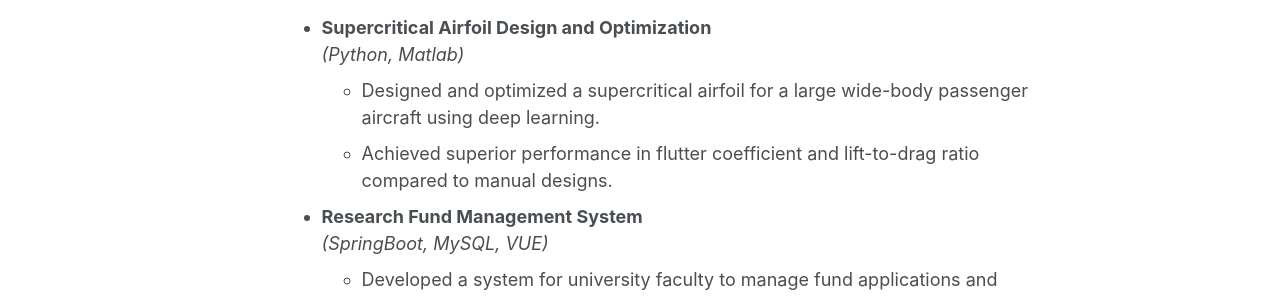
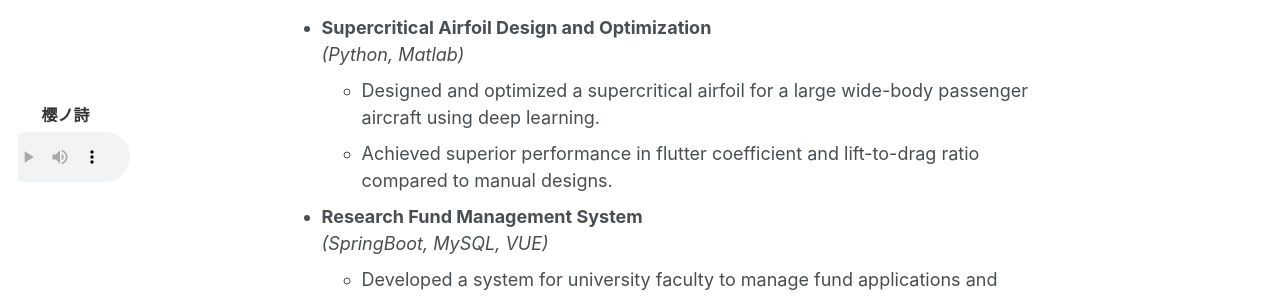
Before and after one commit to starquakee/starquakee.github.io, a Jekyll site: the page built from _pages/about.md, in a window 1280 px wide and 1400 px high, scrolled down 515 px. Shown: the part 669-965 px from the top of the window. Built offline with Jekyll 4.4.1, drawn with Linux system fonts in a browser that asks for light colours; some web fonts are replaced.

Commit message:
Add background music player

```diff
--- a/_includes/author-profile.html
+++ b/_includes/author-profile.html
@@ -184,3 +184,101 @@
     </ul>
   </div>
 </div>
+
+<!--<div class="music-player">-->
+<!--  <style>-->
+<!--    /* 播放器整体容器样式 */-->
+<!--    .player-container {-->
+<!--      display: flex;-->
+<!--      flex-direction: column; /* 垂直排列 */-->
+<!--      align-items: start; /* 水平居中对齐 */-->
+<!--      justify-content: start; /* 垂直居中对齐 */-->
+<!--      text-align: center; /* 文本居中 */-->
+<!--      margin: 10px 0; /* 上下外边距 */-->
+<!--    }-->
+
+<!--    /* 歌曲名称样式 */-->
+<!--    .song-title {-->
+<!--      font-size: 16px;-->
+<!--      font-weight: bold;-->
+<!--      margin-bottom: 5px; /* 和播放器之间的间距 */-->
+<!--    }-->
+
+<!--    /* 调整播放器样式 */-->
+<!--    .small-audio-player {-->
+<!--      width: 128px; /* 播放器的宽度 */-->
+<!--      height: 50px; /* 播放器的高度 */-->
+<!--    }-->
+
+<!--    /* 隐藏不需要的控件 */-->
+<!--    audio::-webkit-media-controls-timeline,-->
+<!--    audio::-webkit-media-controls-menu-button,-->
+<!--    audio::-webkit-media-controls-current-time-display,-->
+<!--    audio::-webkit-media-controls-time-remaining-display {-->
+<!--      display: none; /* 隐藏进度条、菜单和时间 */-->
+<!--    }-->
+<!--  </style>-->
+
+<!--  &lt;!&ndash; 播放器内容 &ndash;&gt;-->
+<!--  <div class="player-container">-->
+<!--    <div class="song-title">     櫻ノ詩</div>-->
+<!--    <audio id="audio-player" class="small-audio-player" controls>-->
+<!--      <source src="/assets/audio/樱之诗.mp3" type="audio/mpeg">-->
+<!--      Your browser does not support the audio element.-->
+<!--    </audio>-->
+<!--  </div>-->
+
+<!--  <script>-->
+<!--    // 设置默认音量为 50% (0.5)-->
+<!--    document.getElementById('audio-player').volume = 0.5;-->
+<!--  </script>-->
+<!--</div>-->
+<div class="music-player">
+  <style>
+    /* 播放器整体容器样式 */
+    .player-container {
+      display: flex;
+      flex-direction: column; /* 垂直排列 */
+      align-items: center;
+      justify-content: center;
+      margin-left: -100px;
+      margin-top: 100px; /* 添加顶部间距 */
+    }
+
+    /* 歌曲名称样式 */
+    .song-title {
+      font-size: 16px;
+      font-weight: bold;
+      margin-bottom: 5px; /* 歌曲名与播放器之间的间距 */
+      color: #333;
+    }
+
+    /* 调整播放器样式 */
+    .small-audio-player {
+      width: 128px; /* 播放器宽度 */
+      height: 50px; /* 播放器高度 */
+    }
+
+    /* 隐藏不需要的控件 */
+    audio::-webkit-media-controls-timeline,
+    audio::-webkit-media-controls-menu-button,
+    audio::-webkit-media-controls-current-time-display,
+    audio::-webkit-media-controls-time-remaining-display {
+      display: none; /* 隐藏进度条、菜单和时间 */
+    }
+  </style>
+
+  <!-- 播放器及歌曲名 -->
+  <div class="player-container">
+    <div class="song-title">樱ノ詩</div>
+    <audio id="audio-player" class="small-audio-player" controls>
+      <source src="/assets/audio/樱之诗.mp3" type="audio/mpeg">
+      Your browser does not support the audio element.
+    </audio>
+  </div>
+
+  <script>
+    // 设置默认音量为 50% (0.5)
+    document.getElementById('audio-player').volume = 0.5;
+  </script>
+</div>
```
Also changed, not shown: 2 other files.
